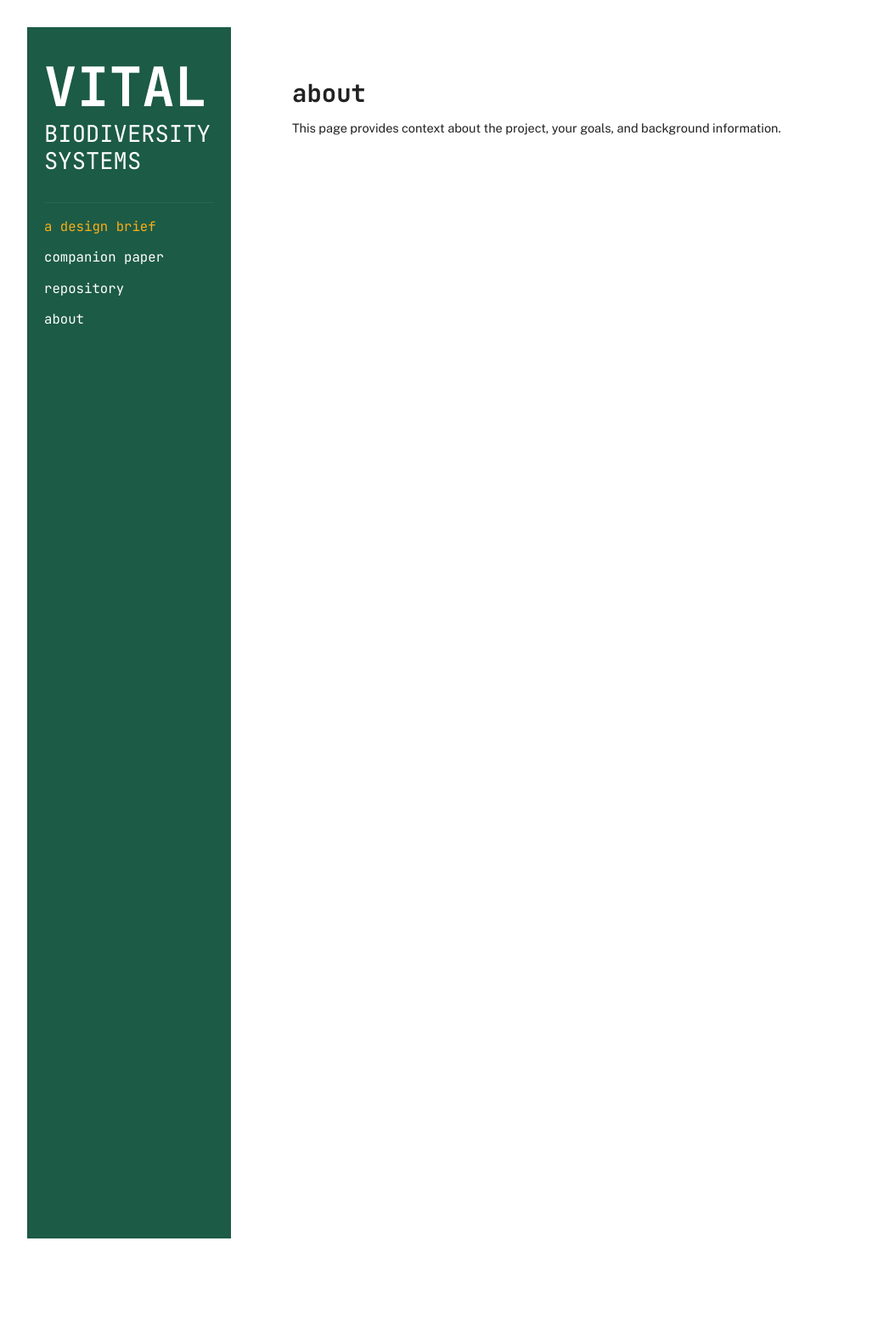
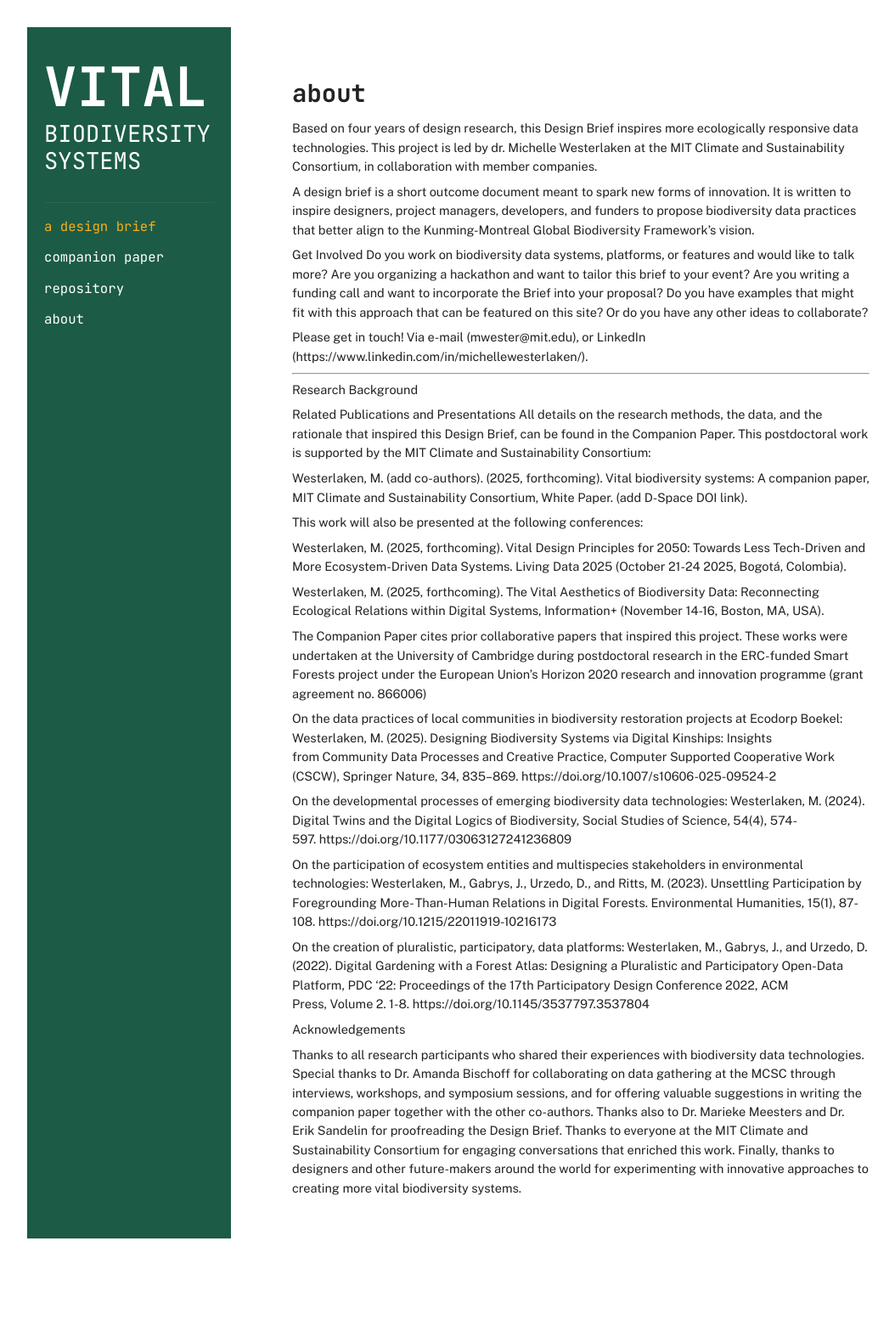
Before and after one commit to vitalbiodiversity/vitalbiodiversity.github.io, a Jekyll site: the page built from about.md, in a window 1280 px wide. Shown: the whole page at 85% size, without its empty margins (58-1112 px from the left). Built offline with Jekyll 4.4.1, drawn with Linux system fonts in a browser that asks for light colours.

Commit message:
Update about.md

```diff
--- a/about.md
+++ b/about.md
@@ -5,4 +5,52 @@ layout: default
 
 # about
 
-This page provides context about the project, your goals, and background information.
+Based on four years of design research, this Design Brief inspires more ecologically responsive data technologies. This project is led by dr. Michelle Westerlaken at the MIT Climate and Sustainability Consortium, in collaboration with member companies.
+
+A design brief is a short outcome document meant to spark new forms of innovation. It is written to inspire designers, project managers, developers, and funders to propose biodiversity data practices that better align to the Kunming-Montreal Global Biodiversity Framework’s vision.
+
+Get Involved
+Do you work on biodiversity data systems, platforms, or features and would like to talk more? Are you organizing a hackathon and want to tailor this brief to your event? Are you writing a funding call and want to incorporate the Brief into your proposal? Do you have examples that might fit with this approach that can be featured on this site? Or do you have any other ideas to collaborate?
+
+Please get in touch! Via e-mail (mwester@mit.edu), or LinkedIn (https://www.linkedin.com/in/michellewesterlaken/).
+
+
+_________
+
+Research Background
+
+
+Related Publications and Presentations
+All details on the research methods, the data, and the rationale that inspired this Design Brief, can be found in the Companion Paper. This postdoctoral work is supported by the MIT Climate and Sustainability Consortium:
+
+Westerlaken, M. (add co-authors). (2025, forthcoming). Vital biodiversity systems: A companion paper, MIT Climate and Sustainability Consortium, White Paper. (add D-Space DOI link).
+
+
+This work will also be presented at the following conferences:
+
+Westerlaken, M. (2025, forthcoming). Vital Design Principles for 2050: Towards Less Tech-Driven and More Ecosystem-Driven Data Systems. Living Data 2025 (October 21-24 2025, Bogotá, Colombia).
+
+Westerlaken, M. (2025, forthcoming). The Vital Aesthetics of Biodiversity Data: Reconnecting Ecological Relations within Digital Systems, Information+ (November 14-16, Boston, MA, USA).
+
+
+The Companion Paper cites prior collaborative papers that inspired this project. These works were undertaken at the University of Cambridge during postdoctoral research in the ERC-funded Smart Forests project under the European Union's Horizon 2020 research and innovation programme (grant agreement no. 866006)
+
+On the data practices of local communities in biodiversity restoration projects at Ecodorp Boekel:
+	Westerlaken, M. (2025). Designing Biodiversity Systems via Digital Kinships: Insights
+	from Community Data Processes and Creative Practice, Computer Supported Cooperative Work
+	(CSCW), Springer Nature, 34, 835–869. https://doi.org/10.1007/s10606-025-09524-2
+
+On the developmental processes of emerging biodiversity data technologies:
+	Westerlaken, M. (2024). Digital Twins and the Digital Logics of Biodiversity, Social Studies of Science, 54(4),
+	574-597. https://doi.org/10.1177/03063127241236809
+
+On the participation of ecosystem entities and multispecies stakeholders in environmental technologies:
+	Westerlaken, M., Gabrys, J., Urzedo, D., and Ritts, M. (2023). Unsettling Participation by Foregrounding More-	Than-Human Relations in Digital Forests. Environmental Humanities, 15(1), 87-108. https://doi.org/10.1215/22011919-10216173
+
+On the creation of pluralistic, participatory, data platforms:
+	Westerlaken, M., Gabrys, J., and Urzedo, D. (2022). Digital Gardening with a Forest Atlas: Designing a Pluralistic and Participatory Open-Data Platform, PDC ‘22: Proceedings of the 17th Participatory Design Conference 2022, ACM Press, Volume 2. 1-8. https://doi.org/10.1145/3537797.3537804
+
+
+Acknowledgements
+
+Thanks to all research participants who shared their experiences with biodiversity data technologies. Special thanks to Dr. Amanda Bischoff for collaborating on data gathering at the MCSC through interviews, workshops, and symposium sessions, and for offering valuable suggestions in writing the companion paper together with the other co-authors. Thanks also to Dr. Marieke Meesters and Dr. Erik Sandelin for proofreading the Design Brief. Thanks to everyone at the MIT Climate and Sustainability Consortium for engaging conversations that enriched this work. Finally, thanks to designers and other future-makers around the world for experimenting with innovative approaches to creating more vital biodiversity systems.
```
